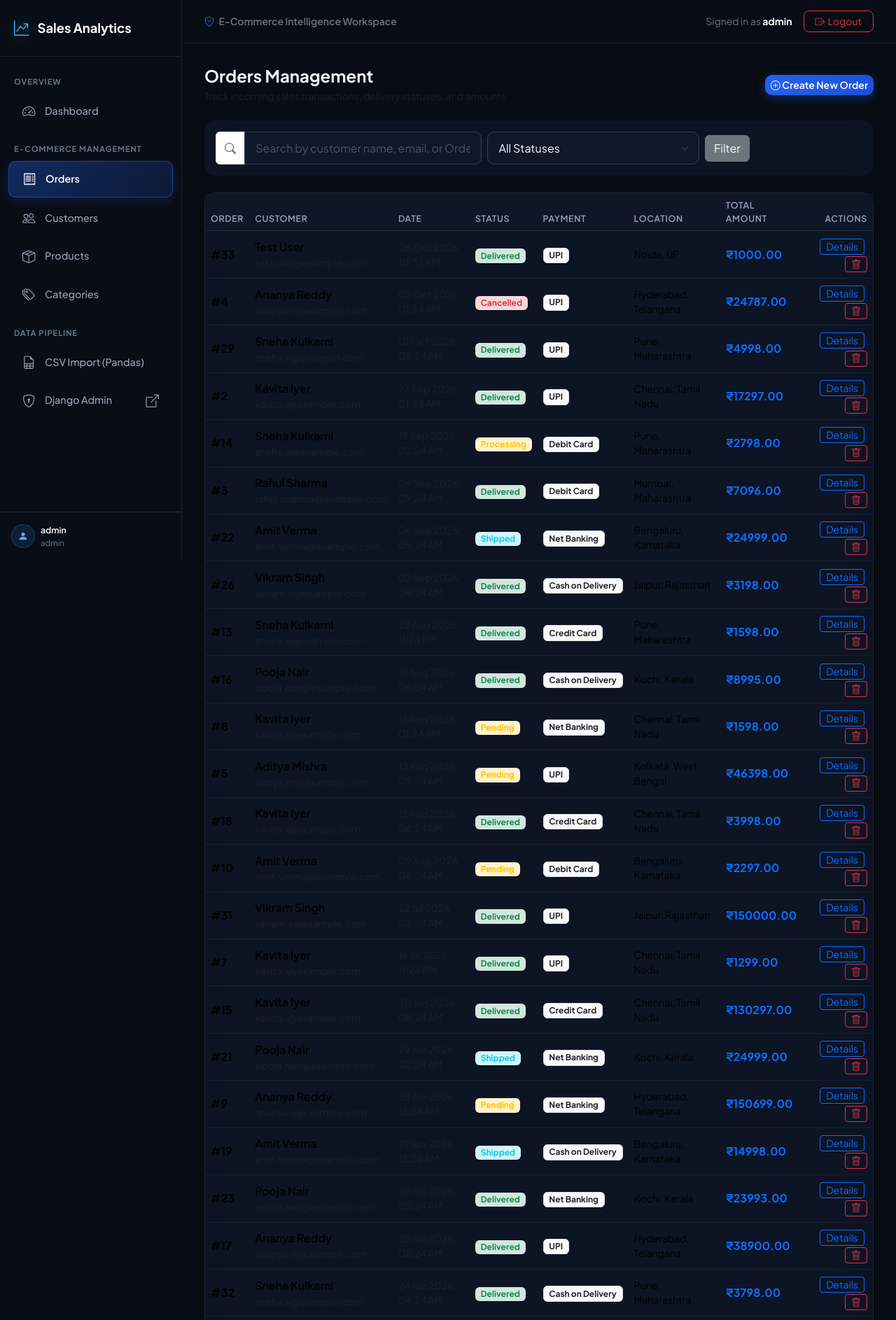
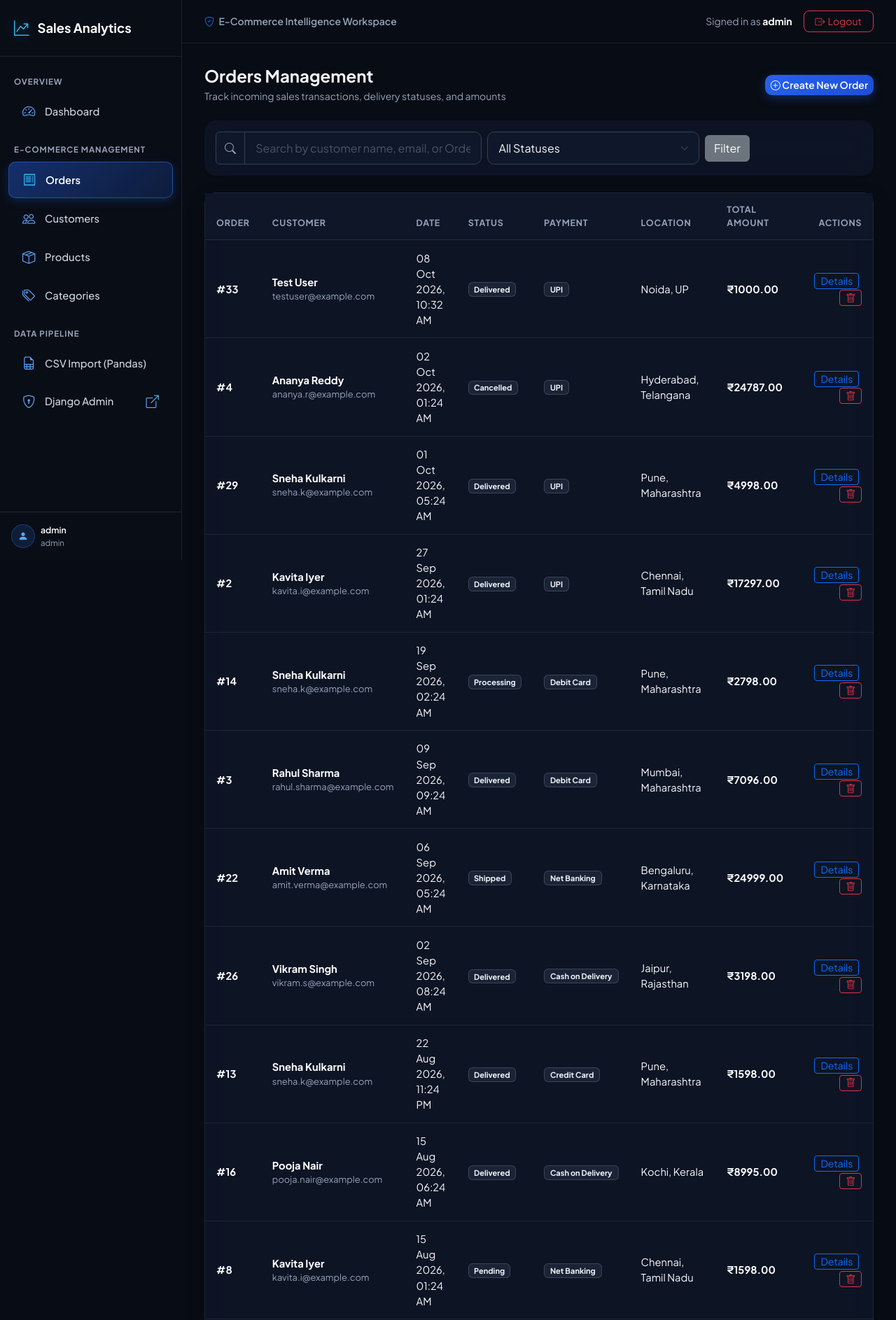
Before and after one commit to adipat/SalesPulse, a Django app: page /orders/ in a window 1280 px wide. Shown: the top 1886 px of the page at 70% size. Run offline with Django 5.2, Linux system fonts and the light colour scheme; a user stored in the database is signed in; data comes from the database, SQL or seed files in the repository; some libraries are stand-ins or nearby versions.

Commit message:
fix(ui): eliminate dark text on dark background with high-contrast text and sidebar typography

```diff
--- a/core/templates/core/base.html
+++ b/core/templates/core/base.html
@@ -35,10 +35,10 @@
             min-height: 100vh;
         }
 
-        /* Sidebar Styling */
+        /* High-Contrast Sidebar Styling */
         .sidebar {
             width: var(--sidebar-width);
-            background-color: var(--sidebar-bg);
+            background-color: var(--sidebar-bg) !important;
             min-height: 100vh;
             position: fixed;
             top: 0;
@@ -68,41 +68,51 @@
 
         .nav-section-title {
             padding: 1.15rem 1.25rem 0.4rem;
-            font-size: 0.7rem;
+            font-size: 0.72rem;
             text-transform: uppercase;
             letter-spacing: 0.08em;
-            color: #64748b;
+            color: #94a3b8 !important;
             font-weight: 700;
         }
 
         .sidebar .nav-link {
-            color: var(--text-muted);
+            color: #cbd5e1 !important;
             padding: 0.7rem 1.25rem;
             margin: 0.15rem 0.75rem;
             display: flex;
             align-items: center;
             gap: 0.85rem;
-            font-size: 0.9rem;
+            font-size: 0.92rem;
             font-weight: 500;
             border-radius: 10px;
             transition: all 0.2s ease;
         }
 
+        .sidebar .nav-link i {
+            color: #60a5fa !important;
+            font-size: 1.15rem;
+            transition: color 0.2s ease;
+        }
+
         .sidebar .nav-link:hover {
-            color: #ffffff;
-            background-color: rgba(30, 41, 59, 0.7);
+            color: #ffffff !important;
+            background-color: rgba(30, 41, 59, 0.8) !important;
+        }
+
+        .sidebar .nav-link:hover i {
+            color: #93c5fd !important;
         }
 
         .sidebar .nav-link.active {
-            color: #ffffff;
-            background: linear-gradient(135deg, rgba(37, 99, 235, 0.35), rgba(37, 99, 235, 0.15));
-            border: 1px solid rgba(59, 130, 246, 0.4);
-            box-shadow: 0 4px 14px rgba(37, 99, 235, 0.2);
+            color: #ffffff !important;
+            background: linear-gradient(135deg, rgba(37, 99, 235, 0.4), rgba(37, 99, 235, 0.18)) !important;
+            border: 1px solid rgba(59, 130, 246, 0.45) !important;
+            box-shadow: 0 4px 14px rgba(37, 99, 235, 0.25);
             font-weight: 600;
         }
 
-        .sidebar .nav-link i {
-            font-size: 1.15rem;
+        .sidebar .nav-link.active i {
+            color: #38bdf8 !important;
         }
 
         /* Main Content Shell */
@@ -142,41 +152,75 @@
             backdrop-filter: blur(16px);
             -webkit-backdrop-filter: blur(16px);
             box-shadow: 0 10px 30px -5px rgba(0, 0, 0, 0.4);
-            color: var(--text-main);
+            color: #f8fafc !important;
         }
 
         .card-header {
             background-color: transparent;
             border-bottom: 1px solid var(--card-border);
             font-weight: 600;
-            color: #ffffff;
+            color: #ffffff !important;
             padding: 1rem 1.25rem;
         }
 
-        /* Tables in Dark Mode */
+        /* High-Contrast Tables (Fixes Dark/Invisible Text Bug) */
         .table {
-            color: var(--text-main);
-            border-color: rgba(255, 255, 255, 0.06);
-            --bs-table-bg: transparent;
+            --bs-table-color: #f8fafc !important;
+            --bs-table-bg: transparent !important;
+            --bs-table-border-color: rgba(255, 255, 255, 0.08) !important;
+            color: #f8fafc !important;
+        }
+
+        .table > :not(caption) > * > * {
+            color: #f8fafc !important;
+            background-color: transparent !important;
+            border-bottom: 1px solid rgba(255, 255, 255, 0.07) !important;
+            padding: 0.9rem 1rem !important;
         }
 
         .table th {
-            font-weight: 600;
-            font-size: 0.78rem;
-            text-transform: uppercase;
-            letter-spacing: 0.05em;
-            color: #94a3b8;
-            background-color: rgba(15, 23, 42, 0.85);
-            border-bottom: 1px solid var(--card-border);
+            font-weight: 700 !important;
+            font-size: 0.78rem !important;
+            text-transform: uppercase !important;
+            letter-spacing: 0.06em !important;
+            color: #94a3b8 !important;
+            background-color: rgba(15, 23, 42, 0.9) !important;
+            border-bottom: 1px solid var(--card-border) !important;
         }
 
         .table td {
-            border-bottom: 1px solid rgba(255, 255, 255, 0.05);
+            color: #f8fafc !important;
+            font-size: 0.92rem !important;
         }
 
-        .table-hover tbody tr:hover {
-            background-color: rgba(30, 41, 59, 0.4);
-            color: #ffffff;
+        .table td .fw-semibold, .table td .fw-bold, .table td strong {
+            color: #ffffff !important;
+        }
+
+        .table-hover tbody tr:hover > * {
+            background-color: rgba(30, 41, 59, 0.5) !important;
+            color: #ffffff !important;
+        }
+
+        /* High-Visibility Utility Overrides */
+        .text-muted, .text-secondary {
+            color: #94a3b8 !important;
+        }
+
+        .text-dark {
+            color: #f8fafc !important;
+        }
+
+        .badge.bg-light, .badge.border {
+            background-color: rgba(30, 41, 59, 0.85) !important;
+            color: #f1f5f9 !important;
+            border-color: rgba(255, 255, 255, 0.15) !important;
+        }
+
+        .input-group-text {
+            background-color: #0f172a !important;
+            border-color: #334155 !important;
+            color: #94a3b8 !important;
         }
 
         /* Form Inputs in Dark Mode */
--- a/core/templates/core/categories/list.html
+++ b/core/templates/core/categories/list.html
@@ -30,10 +30,10 @@
                         <tbody>
                             {% for cat in categories %}
                             <tr>
-                                <td class="text-muted">#{{ cat.id }}</td>
-                                <td class="fw-semibold">{{ cat.name }}</td>
+                                <td class="text-white fw-bold">#{{ cat.id }}</td>
+                                <td class="fw-bold text-white">{{ cat.name }}</td>
                                 <td>
-                                    <span class="badge bg-secondary-subtle text-secondary">
+                                    <span class="badge bg-primary-subtle text-primary border border-primary-subtle">
                                         {{ cat.products_count }} product{% if cat.products_count != 1 %}s{% endif %}
                                     </span>
                                 </td>
--- a/core/templates/core/dashboard.html
+++ b/core/templates/core/dashboard.html
@@ -364,8 +364,8 @@
                             {% for order in recent_orders %}
                             <tr>
                                 <td class="fw-bold text-white">#{{ order.id }}</td>
-                                <td>{{ order.customer.name }}</td>
-                                <td class="small text-secondary">{{ order.order_date|date:"d M Y" }}</td>
+                                <td class="text-white fw-semibold">{{ order.customer.name }}</td>
+                                <td class="small text-light">{{ order.order_date|date:"d M Y" }}</td>
                                 <td>
                                     <span class="badge {% if order.status == 'Delivered' %}bg-success-subtle text-success border border-success-subtle{% elif order.status == 'Cancelled' %}bg-danger-subtle text-danger border border-danger-subtle{% elif order.status == 'Shipped' %}bg-info-subtle text-info border border-info-subtle{% else %}bg-warning-subtle text-warning border border-warning-subtle{% endif %}">
                                         {{ order.status }}
--- a/core/templates/core/orders/list.html
+++ b/core/templates/core/orders/list.html
@@ -61,20 +61,24 @@
                 <tbody>
                     {% for order in orders %}
                     <tr>
-                        <td class="fw-bold">#{{ order.id }}</td>
+                        <td class="fw-bold text-white">#{{ order.id }}</td>
                         <td>
-                            <div class="fw-semibold">{{ order.customer.name }}</div>
-                            <div class="text-muted small">{{ order.customer.email }}</div>
+                            <div class="fw-bold text-white">{{ order.customer.name }}</div>
+                            <div class="small" style="color: #94a3b8;">{{ order.customer.email }}</div>
                         </td>
-                        <td class="small text-muted">{{ order.order_date|date:"d M Y, h:i A" }}</td>
+                        <td class="small" style="color: #cbd5e1;">{{ order.order_date|date:"d M Y, h:i A" }}</td>
                         <td>
-                            <span class="badge {% if order.status == 'Delivered' %}bg-success-subtle text-success{% elif order.status == 'Cancelled' %}bg-danger-subtle text-danger{% elif order.status == 'Shipped' %}bg-info-subtle text-info{% else %}bg-warning-subtle text-warning{% endif %}">
+                            <span class="badge {% if order.status == 'Delivered' %}bg-success-subtle text-success border border-success-subtle{% elif order.status == 'Cancelled' %}bg-danger-subtle text-danger border border-danger-subtle{% elif order.status == 'Shipped' %}bg-info-subtle text-info border border-info-subtle{% else %}bg-warning-subtle text-warning border border-warning-subtle{% endif %}">
                                 {{ order.status }}
                             </span>
                         </td>
-                        <td><span class="badge bg-light text-dark border">{{ order.payment_method }}</span></td>
-                        <td class="small">{{ order.shipping_city|default:order.customer.city }}, {{ order.shipping_state|default:order.customer.state }}</td>
-                        <td class="fw-bold text-primary">₹{{ order.total_amount|floatformat:2 }}</td>
+                        <td>
+                            <span class="badge px-2 py-1" style="background: rgba(30, 41, 59, 0.85); color: #f1f5f9; border: 1px solid rgba(255, 255, 255, 0.15);">
+                                {{ order.payment_method }}
+                            </span>
+                        </td>
+                        <td class="small text-light">{{ order.shipping_city|default:order.customer.city }}, {{ order.shipping_state|default:order.customer.state }}</td>
+                        <td class="fw-bold" style="color: #38bdf8;">₹{{ order.total_amount|floatformat:2 }}</td>
                         <td class="text-end">
                             <a href="{% url 'core:order_detail' order.id %}" class="btn btn-sm btn-outline-primary py-0 px-2 me-1">
                                 Details
```
Also changed, not shown: core/templates/core/customers/list.html (+7 -7 lines), core/templates/core/import_csv.html (+5 -5 lines), core/templates/core/orders/create.html (+7 -7 lines), core/templates/core/orders/detail.html (+7 -7 lines), core/templates/core/products/list.html (+6 -6 lines).
